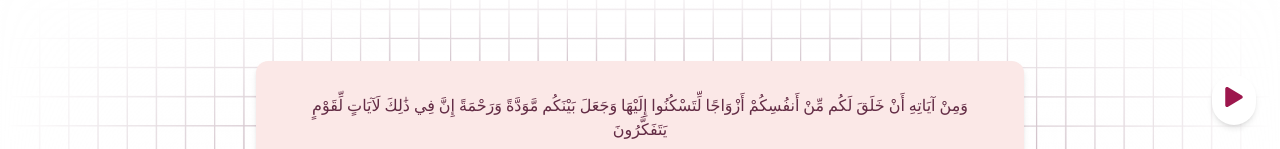
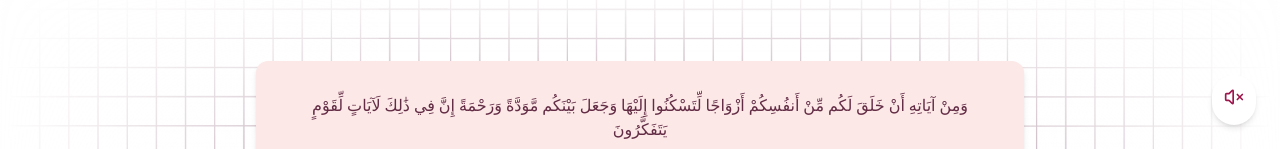
Before and after one commit to s-erzv/WeddingInvitation, a Next.js app: page /main in a window 1280 px wide. Shown: the part 651-800 px from the top of the page. Built offline with nearby package versions, Linux system fonts and the light colour scheme; a web font is replaced by a local one.

Commit message:
change icon in music player

```diff
--- a/app/components/MusicPlayer.tsx
+++ b/app/components/MusicPlayer.tsx
@@ -1,7 +1,7 @@
 'use client';
 
 import { useEffect, useRef, useState } from 'react';
-import { FaPlay, FaPause } from 'react-icons/fa';
+import { Volume2, VolumeX } from 'lucide-react';
 
 export default function MusicPlayer() {
   const audioRef = useRef<HTMLAudioElement>(null);
@@ -27,14 +27,12 @@ export default function MusicPlayer() {
     audio.addEventListener('play', handlePlay);
     audio.addEventListener('pause', handlePause);
 
-    // Pause saat pindah tab
     const handleVisibilityChange = () => {
       if (document.hidden) {
         audio.pause();
       }
     };
 
-    // Pause sebelum unload (misalnya tutup tab atau refresh)
     const handleBeforeUnload = () => {
       audio.pause();
     };
@@ -54,7 +52,7 @@ export default function MusicPlayer() {
     <div className="fixed bottom-6 right-6 z-50 bg-white p-3 rounded-full shadow-md">
       <audio ref={audioRef} src="/audio/song.mp3" autoPlay loop />
       <button onClick={togglePlay} className="text-pink-800">
-        {isPlaying ? <FaPause size={20} /> : <FaPlay size={20} />}
+        {isPlaying ? <Volume2 size={20} /> : <VolumeX size={20} />}
       </button>
     </div>
   );
```
